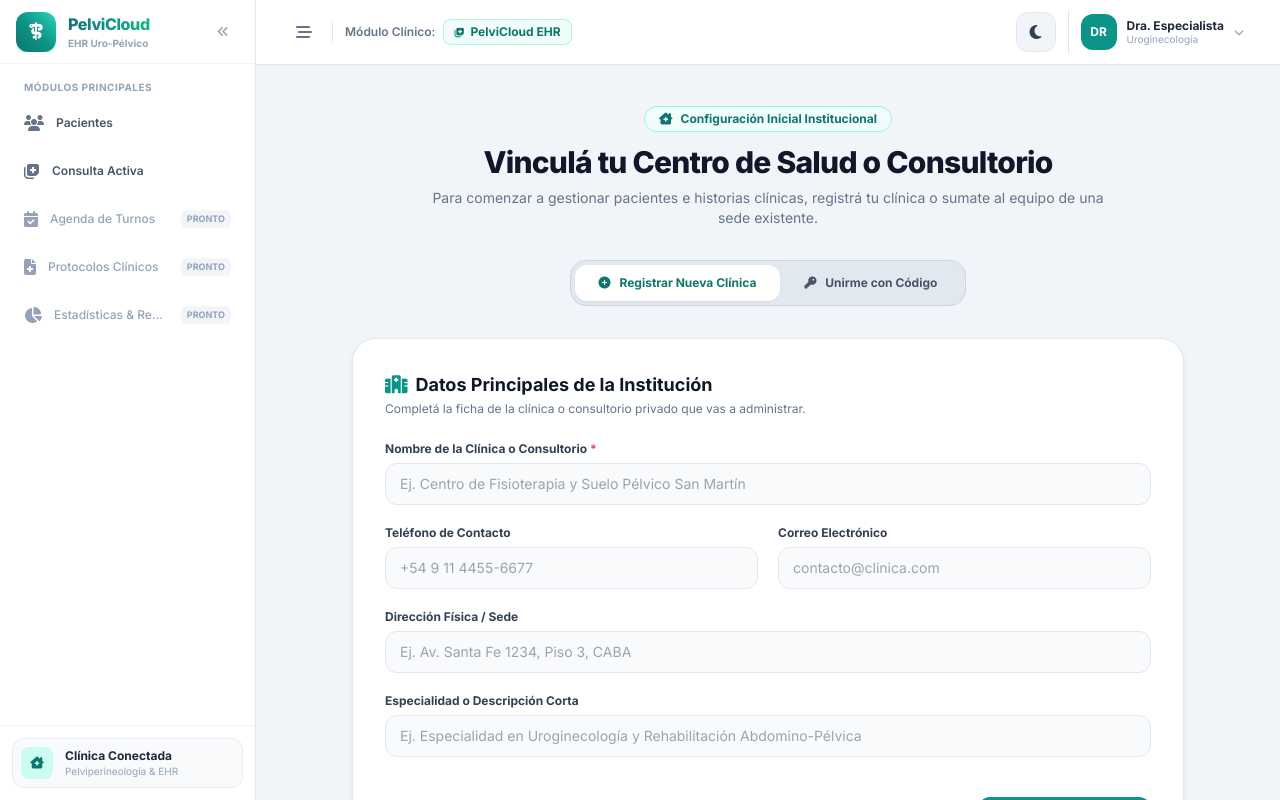
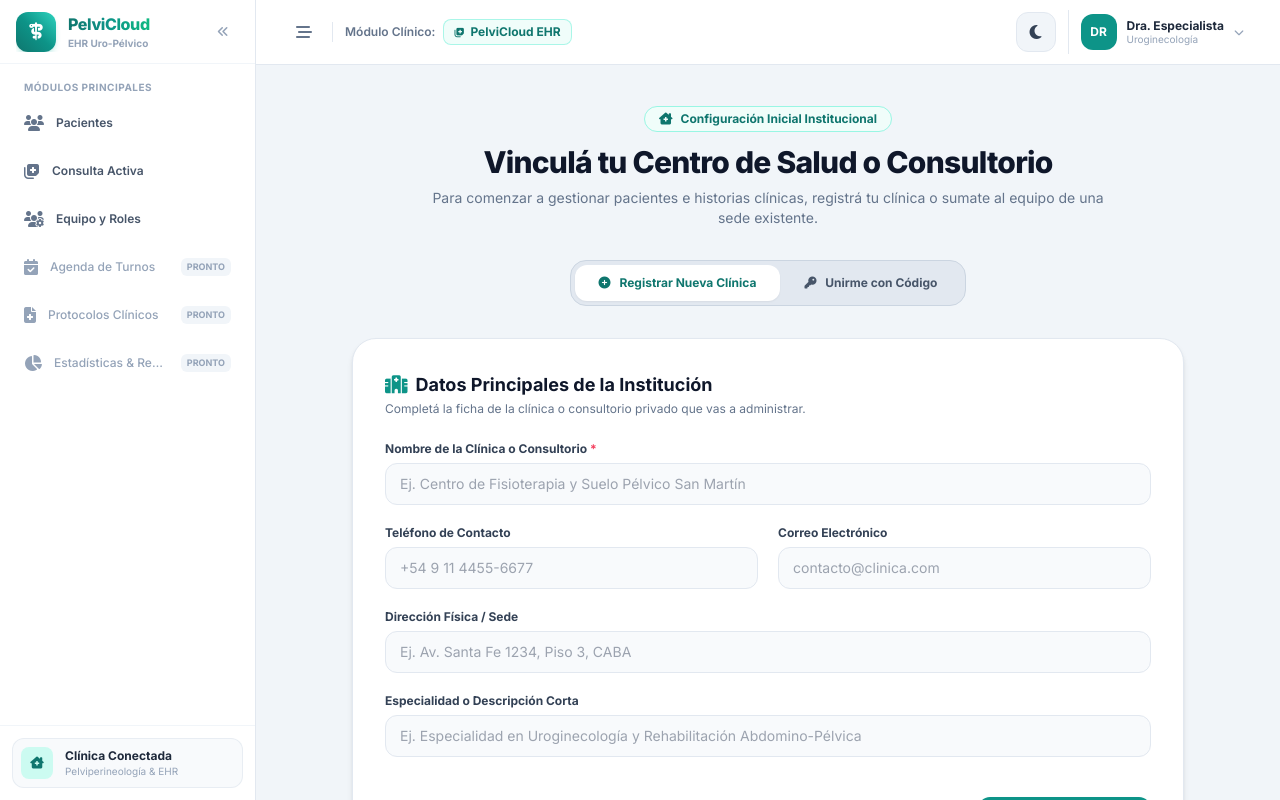
Before and after one commit to alvarosaccomani/ATSHealth-web-app, an Angular app: page /admin/user/company-onboarding in a window 1280 px wide. Shown: the top 800 px of the page. Built offline with nearby package versions, Linux system fonts and the light colour scheme.

Commit message:
i add route /admin/user/company-users to sidebar component

```diff
--- a/src/app/shared/components/sidebar/sidebar.component.ts
+++ b/src/app/shared/components/sidebar/sidebar.component.ts
@@ -38,6 +38,11 @@ export class SidebarComponent {
       route: '/admin/application/encounter',
     },
     {
+      label: 'Equipo y Roles',
+      icon: 'fa-users-gear',
+      route: '/admin/user/company-users',
+    },
+    {
       label: 'Agenda de Turnos',
       icon: 'fa-calendar-check',
       route: '/admin/application/appointments',
```
